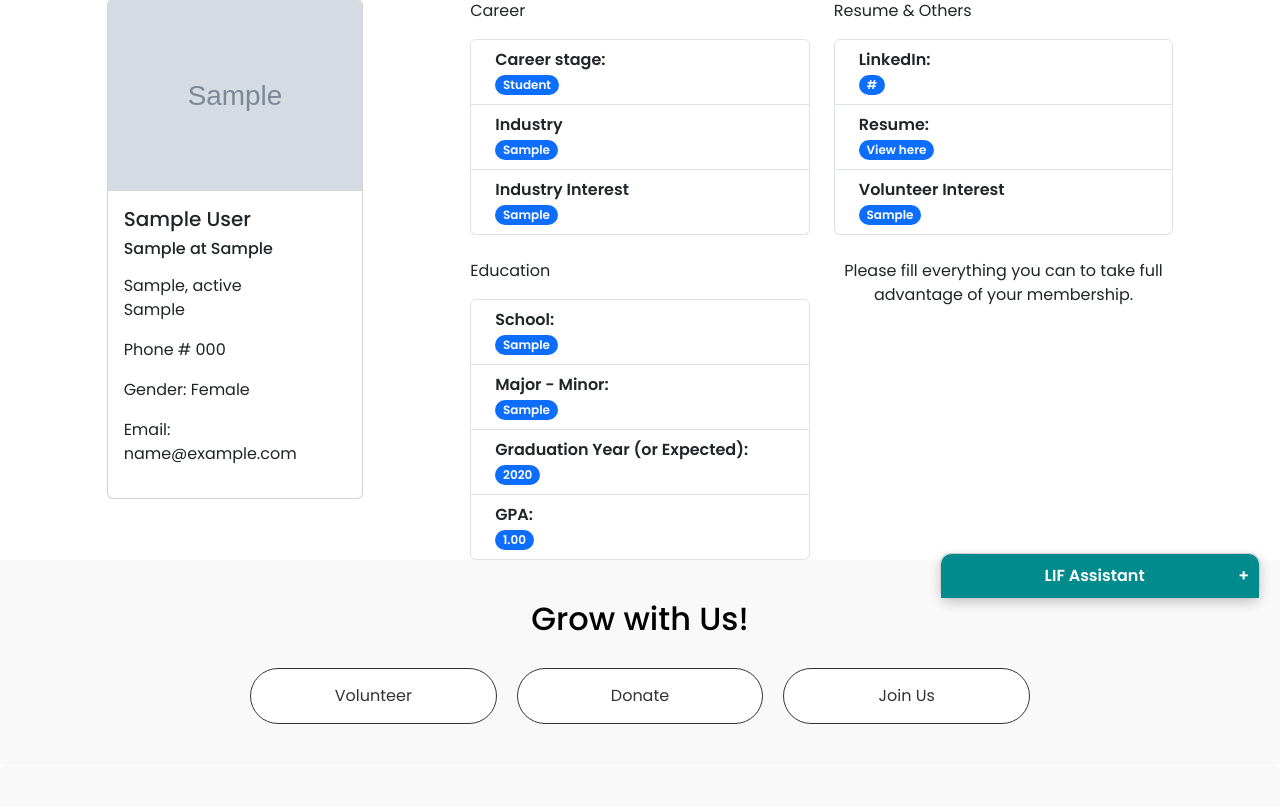
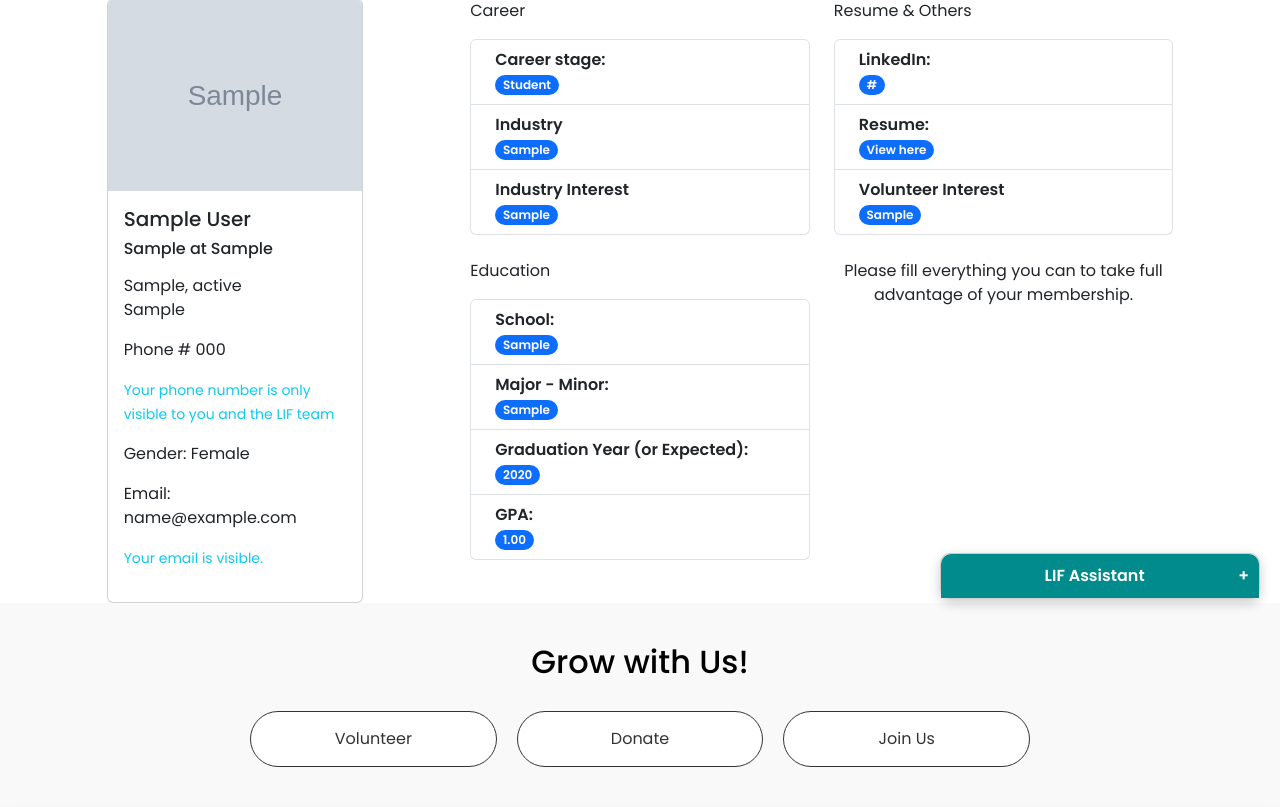
Before and after one commit to erickvivas415/crmproject, a Django app: page /profile/ in a window 1280 px wide. Shown: the part 181-988 px from the top of the page. Run offline with Django 5.2, Linux system fonts and the light colour scheme; a user stored in the database is signed in; tables that the repository leaves empty hold one stand-in row (values such as "Sample post"); grey boxes marked "Sample" are stand-in pictures.

Commit message:
Update email share

```diff
--- a/homepage/models.py
+++ b/homepage/models.py
@@ -21,6 +21,7 @@ class Profile(models.Model):
     city = models.CharField(max_length=30)
     state = models.CharField(max_length=30)
     country = models.CharField(max_length=30)
+    email_show = models.BooleanField(default=False)
     gender = models.CharField(max_length=30, choices=gender_choices, default='Prefer not to say')
     image = models.ImageField(blank=True, upload_to='images/', default='images/profilepicture.jpg', null=True)
     resume = models.FileField(blank=True, upload_to='resumes/', null=True)
--- a/homepage/templates/homepage/profile.html
+++ b/homepage/templates/homepage/profile.html
@@ -26,8 +26,17 @@
                     {{ user.profile.state }}
                     <p>{{ user.profile.country }}</p>
                     <p>Phone # {{ user.profile.phone }}</p>
+                    <p><small class="text-info">Your phone number is only visible to you and the LIF team</small></p>
                     <p>Gender: {{ user.profile.gender }}</p>
                     <p>Email: {{ user.email }}</p>
+                    <div>
+                      {% if user.profile.email_show %}
+                        <p><small class="text-info">Your email is visible.</small></p>
+                      {% else %}
+                        <p><small class="text-info">Email is hidden, update your profile to share and allow other members to reach you</small></p>
+                      {% endif %}
+                    </div>
+
                   </div>
               </div>
           </div>
--- a/homepage/templates/homepage/update_profile.html
+++ b/homepage/templates/homepage/update_profile.html
@@ -55,6 +55,7 @@
 
                         <label>Email: <span style="color: red;">*</span></label>
                         <input type="email" name="email" class="form-control" value="{{ user.email }}" required>
+                        <input type="checkbox" name="email_show" id="email_show" {% if user.profile.email_show %}checked{% endif %}>                        <label class="form-check-label" for="email_show">Show my email publicly?</label>
                         <br>
                         <label>Profile Image:</label>
                         <br><br>
--- a/homepage/views.py
+++ b/homepage/views.py
@@ -192,6 +192,7 @@ def update_profile(request):
         profile.phone = request.POST.get("phone", profile.phone)
         profile.gender = request.POST.get("gender", profile.gender)
         user.email = request.POST.get("email", user.email)
+        profile.email_show = request.POST.get('email_show') == "on"
 
         # Second Card
         profession.career_stage = request.POST.get("career_stage", profession.career_stage)
```
Also changed, not shown: homepage/templates/homepage/member_profile.html (+14 -3 lines), homepage/migrations/0011_profile_email_show_alter_profile_gender.py (added), homepage/templates/homepage/index.html (line endings or trailing spaces).
